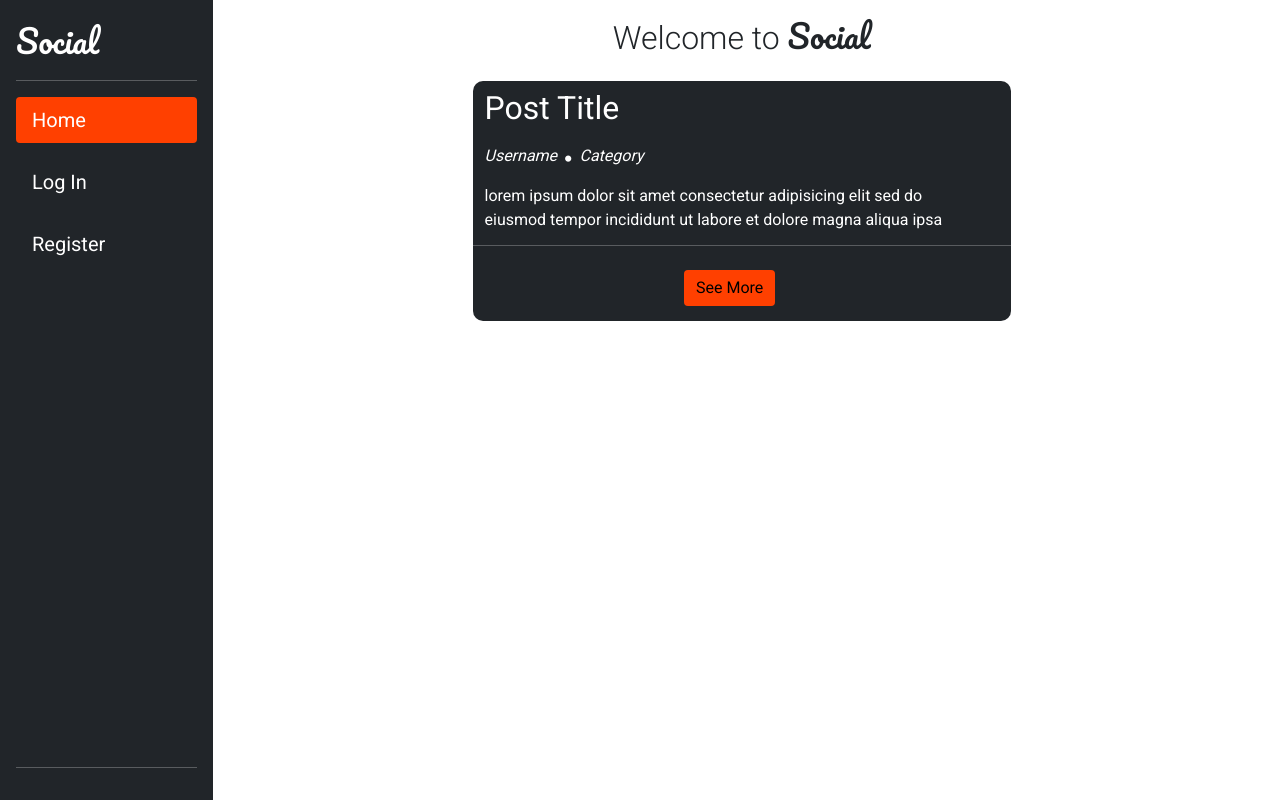
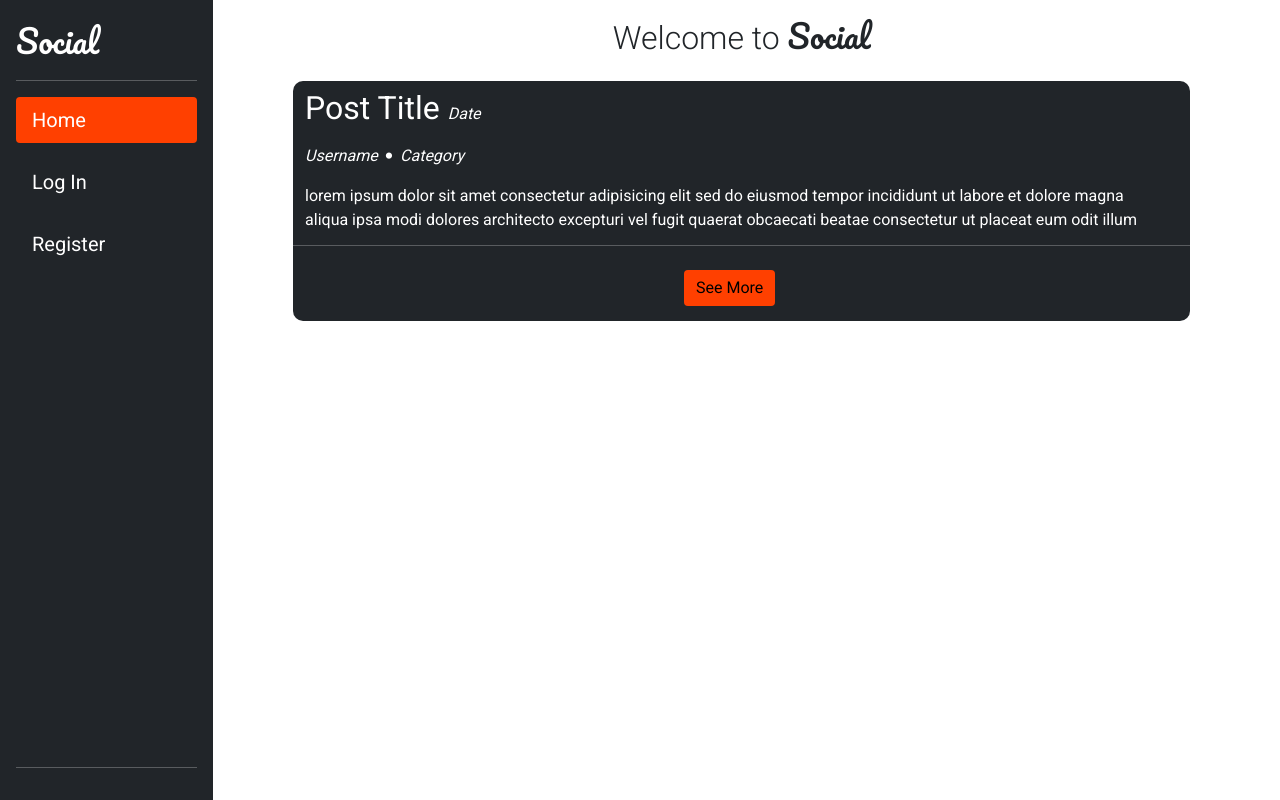
Before and after one commit to Code-Institute-Submissions/social, a Django app: page / in a window 1280 px wide. Run offline with Django 4.2, Linux system fonts and the light colour scheme.

Commit message:
Comment code and add date to post componenent

```diff
--- a/templates/index.html
+++ b/templates/index.html
@@ -9,18 +9,26 @@
 
 <!-- Post Component -->
 <div class="row justify-content-center">
-    <div class="col-10 col-xl-6 post text-white">
+    <div class="col-10 col-xxl-6 post text-white">
         <div class="row">
-            <div class="col mt-2"><h2>Post Title</h2></div>
+            <!-- Title -->
+            <div class="row">
+                <div class="col mt-2 d-flex align-items-baseline">
+                    <h2>Post Title</h2>
+                    <span class="fst-italic ms-2">Date</span>
+                </div>
+            </div>
 
+            <!-- Username/Category -->
             <div class="row mt-2 mb-3">
-                <div class="d-flex justify-content-start col-sm-2 col-3">
+                <div class="d-flex col-sm-2 col-3">
                     <span class="username fst-italic me-2">Username</span>
-                    <span><i class="fas fa-circle"></i></span>
+                    <span><i class="align-middle fas fa-circle"></i></span>
                     <span class="fst-italic ms-2">Category</span>
                 </div>
             </div>
 
+            <!-- Content -->
             <div class="row">
                 <div class="col post-preview mb-3">
                     <p>{% lorem 50 w %}</p>
@@ -28,6 +36,7 @@
             </div>
             <hr />
 
+            <!-- Additional -->
             <div class="row">
                 <div class="col text-center mt-2">
                     <button type="button" class="btn btn-warning">
```
